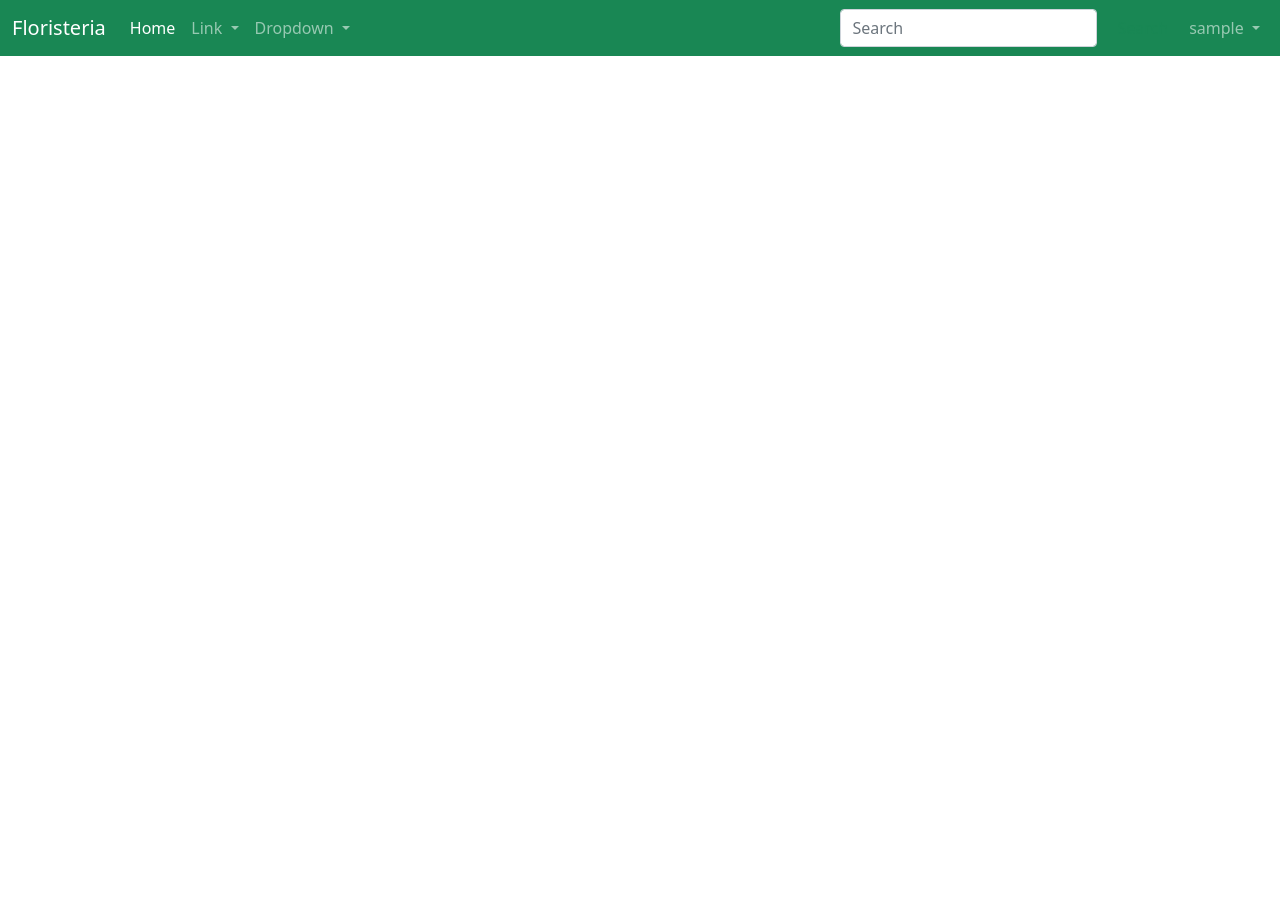
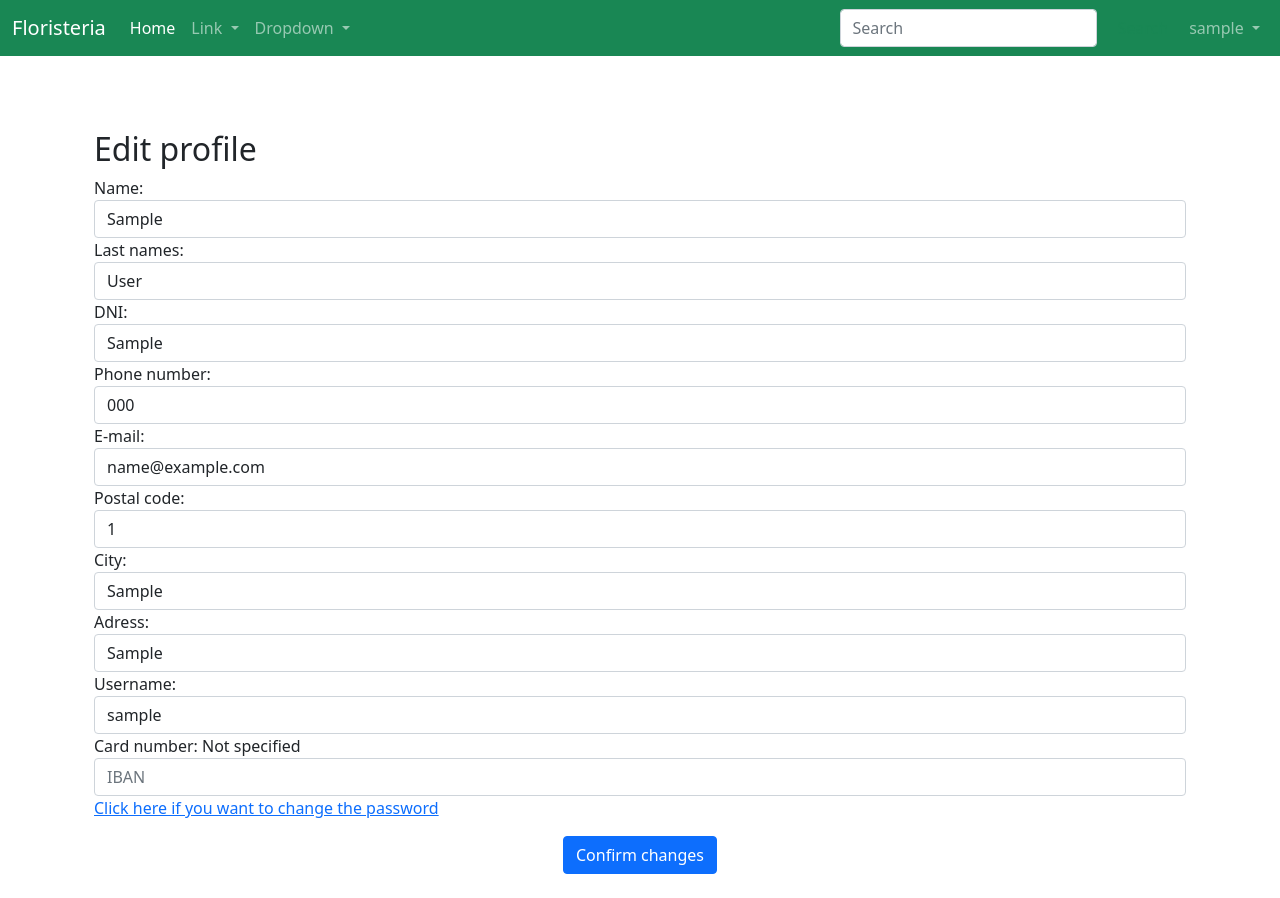
Before and after one commit to dbistuer/Floristeries, a Django app: page /User/edit/ in a window 1280 px wide. Before the commit the page ends 56 px from the top, so only its background shows below. Run offline with Django 3.2, Linux system fonts and the light colour scheme; a user stored in the database is signed in; tables that the repository leaves empty hold one stand-in row (values such as "Sample post"); some libraries are stand-ins or nearby versions.

Commit message:
modificacio client FALTEN CAMPS

```diff
--- a/Floristeries/urls.py
+++ b/Floristeries/urls.py
@@ -22,7 +22,7 @@ urlpatterns = [
     path('signin/', SignIn, name='signin'),
     path('admin/', admin.site.urls, name='admin'),
     path('hub/',include('hub.urls')),
-    path('user/', include('django.contrib.auth.urls')),
+    path('User/', include('django.contrib.auth.urls')),
     path('User/', profile, name='profile'),
     path('User/edit/', edit_profile, name='edit_profile'),
 ]
--- a/hub/templates/User/ModifyProfile.html
+++ b/hub/templates/User/ModifyProfile.html
@@ -7,7 +7,7 @@
 User management
 {% endblock %}
 
-{% block content %}
+{% block body %}
 <div class="container" style="margin-top: 50px">
     <h2>Edit profile</h2>
     {% if messages %}
@@ -22,70 +22,92 @@ User management
     <form method="POST">
         {% csrf_token %}
         <div class="form-group">
-            <label for="name">
-                {% if client.user.first_name %}
-                Name: {{client.user.first_name}}
-                {% else %}
-                Name: Not specified
+            <label for="first_name">
+                Name:
+                {% if not client.user.first_name %}
+                 Not specified
                 {% endif %}</label>
-            <input type="text" class="form-control" id="name" name="name" placeholder="Name">
+            <input type="text" class="form-control" id="first_name" name="first_name" value="{{client.user.first_name}}" placeholder="Name">
         </div>
         <div class="form-group">
-            <label for="name">
-                {% if client.DNI %}
-                DNI: {{client.DNI}}
-                {% else %}
-                DNI: Not specified
+            <label for="last_name">
+                Last names:
+                {% if not client.user.last_name %}
+                 Not specified
+                {% endif %}</label>
+            <input type="text" class="form-control" id="last_name" name="last_name" value="{{client.user.last_name}}" placeholder="Name">
+        </div>
+        <div class="form-group">
+            <label for="DNI">
+                DNI:
+                {% if not client.DNI %}
+                 Not specified
                 {% endif %}
                 </label>
-            <input type="text" class="form-control" id="DNI" name="DNI" placeholder="79038471B">
+            <input type="text" class="form-control" id="DNI" name="DNI" value="{{client.DNI}}" placeholder="79038471B">
         </div>
         <div class="form-group">
-            <label for="address">
-                {% if client.address %}
-                Address: {{client.address}}
-                {% else %}
-                Address: Not specified
+            <label for="phone">
+                Phone number:
+                {% if not client.user.phone %}
+                 Not specified
                 {% endif %}
                 </label>
-            <input type="text" class="form-control" id="address" name="address" placeholder="C/Paraguay nº5, Lleida">
-        </div>
-            <div class="form-group">
-            <label for="telephone">{% if client.telephone %}
-                Phone number: {{client.telephone}}
-                {% else %}
-                Phone number: Not specified
-                {% endif %}
-                </label>
-            <input type="text" class="form-control" id="telephone" name="phoneNumber" placeholder="973567802">
+            <input type="number" class="form-control" id="phone" name="phone" value="{{client.user.phone}}" placeholder="973567802">
         </div>
         <div class="form-group">
             <label for="email">
-                {% if client.user.email %}
-                E-mail: {{client.user.email}}
-                {% else %}
-                E-mail: Not specified
-                {% endif %}</label>
-            <input type="email" class="form-control" id="email" name="email" placeholder="Enter email">
+                E-mail:
+                {% if not client.user.email %}
+                 Not specified
+                {% endif %}
+            </label>
+            <input type="email" class="form-control" id="email" name="email" value="{{client.user.email}}" placeholder="Enter email">
+        </div>
+        <div class="form-group">
+            <label for="CP">
+                Postal code:
+                {% if not client.user.CP %}
+                 Not specified
+                {% endif %}
+                </label>
+            <input type="number" class="form-control" id="CP" name="CP" value="{{client.user.CP}}" placeholder="C/Paraguay nº5, Lleida">
+        </div>
+        <div class="form-group">
+            <label for="ciutat">
+                City:
+                {% if not client.user.ciutat %}
+                 Not specified
+                {% endif %}
+                </label>
+            <input type="text" class="form-control" id="ciutat" name="ciutat" value="{{client.user.ciutat}}" placeholder="C/Paraguay nº5, Lleida">
+        </div>
+        <div class="form-group">
+            <label for="adreca">
+                Adress:
+                {% if not client.user.adreca %}
+                 Not specified
+                {% endif %}
+                </label>
+            <input type="text" class="form-control" id="adreca" name="adreca" value="{{client.user.adreca}}" placeholder="C/Paraguay nº5, Lleida">
         </div>
         <div class="form-group">
             <label for="alias">
-                {% if client.user.username %}
-                Username: {{client.user.username}}
-                {% else %}
+                Username:
+                {% if not client.user.username %}
                 Username: Not specified
                 {% endif %}
                 </label>
-            <input type="text" class="form-control" id="alias" name="alias" placeholder="Alias">
+            <input type="text" class="form-control" id="alias" name="alias" value="{{client.user.username}}" placeholder="Alias">
         </div>
         <div class="form-group">
-            <label for="cardNumber">{% if client.cardNumber %}
-                Card number: {{client.cardNumber}}
-                {% else %}
-                Card number: Not specified
+            <label for="cardNumber">
+                Card number:
+                {% if not client.cardNumber %}
+                    Not specified
                 {% endif %}
                 </label>
-            <input type="text" class="form-control" id="cardNumber" name="cardNumber" placeholder="IBAN">
+            <input type="text" class="form-control" id="cardNumber" name="cardNumber" value="{{client.cardNumber}}" placeholder="IBAN">
         </div>
         <p><a href="{% url 'password_reset' %}">Click here if you want to change the password</a></p>
 
--- a/hub/templates/User/profile.html
+++ b/hub/templates/User/profile.html
@@ -58,6 +58,6 @@ Profile
 {% else %}
 <p> Username: Not specified</p>
 {% endif %}
-
+<a class="btn btn-primary" href="{% url 'edit_profile'%}">Edit</a>
 
 {% endblock %}
--- a/hub/views.py
+++ b/hub/views.py
@@ -128,7 +128,7 @@ def validate_data(DNI='', phoneNumber=''):
 def profile(request):
     user=request.user
     client = Client.objects.get(user=user)
-    json = {'client': client,}
+    json = {'client': client}
     return render(request, 'User/profile.html', json)
 
 
@@ -137,12 +137,13 @@ def edit_profile(request):
     user = request.user
     client = Client.objects.get(user=user)
     if request.method == 'GET':
-        json = {'client': client, }
+        json = {'client': client }
         return render(request, 'User/ModifyProfile.html', json)
     elif request.method == 'POST':
         first_name = request.POST['first_name']
-        second_name = request.POST['second_name']
-        last_name = request.POST['last_name']
+        nameSplitted = request.POST['last_name'].split()
+        second_name = nameSplitted[0]
+        last_name = nameSplitted[1]
         DNI = request.POST['DNI']
         adreca = request.POST['adreca']
         CP = request.POST['CP']
@@ -152,7 +153,7 @@ def edit_profile(request):
         alias = request.POST['alias']
         cardNumber = request.POST['cardNumber']
 
-        error = validate_data(DNI, cardNumber, phone)
+        error = validate_data(DNI, phone)
         if error:
             json = {'error': error, 'register': False}
             return render(request, 'registration/InvalidValues.html', json)
@@ -162,19 +163,19 @@ def edit_profile(request):
                 json = {'error': 'Username already exist, you will have to choose another one.', 'register': False}
                 return render(request, 'registration/InvalidValues.html', json)
             user.username = alias
-        if name:
+        if first_name and user.first_name != first_name:
             user.first_name = first_name
-        if email:
+        if email and user.email != email:
             user.email = email
-        if phone:
-            client.telephone = phone
-        if adreca and client.adreca != adreca:
-            client.adreca = adreca
+        if phone and user.phone != phone:
+            user.phone = phone
+        if adreca and user.adreca != adreca:
+            user.adreca = adreca
 
 
         user.save()
 
-        if DNI:
+        if DNI and client.DNI != DNI:
             client.DNI = DNI
         if cardNumber:
             client.cardNumber = cardNumber
```
